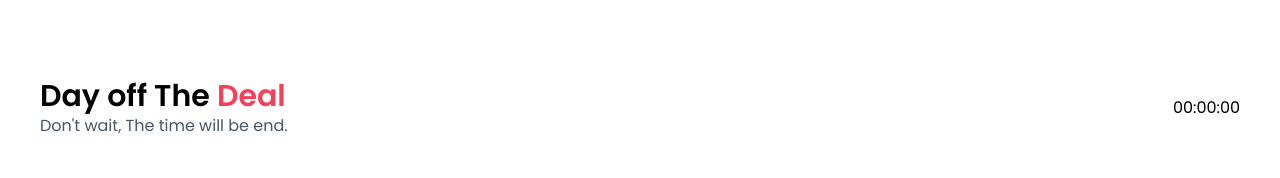
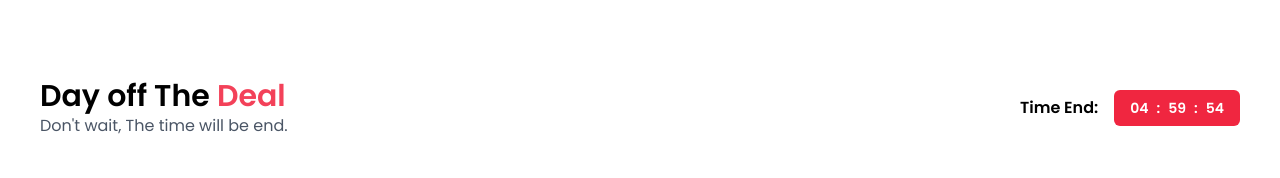
Before and after one commit to rehan606/EasyMart-Ecommerce-website, a React (Vite) app: page / in a window 1280 px wide. Shown: the part 2712-2890 px from the top of the page. Built offline with nearby package versions, Linux system fonts and the light colour scheme.

Commit message:
added Countdown timer in dayofthe deal section

```diff
--- /dev/null
+++ b/src/Components/CountDownTimer/Countdown.jsx
@@ -0,0 +1,38 @@
+import { useEffect, useState } from "react";
+
+const Countdown = ({ endTime }) => {
+  const calculateTimeLeft = () => {
+    const difference = new Date(endTime) - new Date();
+    if (difference <= 0) {
+      return { hours: 0, minutes: 0, seconds: 0 };
+    }
+
+    return {
+      hours: Math.floor((difference / (1000 * 60 * 60)) % 24),
+      minutes: Math.floor((difference / (1000 * 60)) % 60),
+      seconds: Math.floor((difference / 1000) % 60),
+    };
+  };
+
+  const [timeLeft, setTimeLeft] = useState(calculateTimeLeft());
+
+  useEffect(() => {
+    const timer = setInterval(() => {
+      setTimeLeft(calculateTimeLeft());
+    }, 1000);
+
+    return () => clearInterval(timer);
+  }, []);
+
+  const format = (num) => String(num).padStart(2, "0");
+
+  return (
+    <div className="flex items-center gap-2 text-white bg-[#F02640] px-4 py-2 rounded-md text-sm font-semibold">
+      <span>{format(timeLeft.hours)}</span>:
+      <span>{format(timeLeft.minutes)}</span>:
+      <span>{format(timeLeft.seconds)}</span>
+    </div>
+  );
+};
+
+export default Countdown;
--- a/src/Components/HomeComponents/DayofDeal.jsx
+++ b/src/Components/HomeComponents/DayofDeal.jsx
@@ -2,6 +2,7 @@ import React from 'react'
 import SectionTitle from '../SectionTitle/SectionTitle'
 import useData from '../../Hooks/useData';
 import ProductCard from '../ProductCard/ProductCard';
+import Countdown from '../CountDownTimer/Countdown';
 
 const DayofDeal = () => {
     const {products} = useData();
@@ -13,8 +14,9 @@ const DayofDeal = () => {
                     <SectionTitle title="Day off The" color="Deal"  subtitle=" Don't wait, The time will be end.   "/>
 
                     {/* Timer  */}
-                    <div>
-                        <h3>00:00:00</h3>
+                    <div className='flex items-center justify-center gap-4'>
+                        <h2 className="text-md font-semibold">Time End:</h2>
+                        <Countdown endTime={new Date().setHours(new Date().getHours() + 5)} />
                     </div>
                 </div>
 
--- a/src/Components/HomeComponents/Features.jsx
+++ b/src/Components/HomeComponents/Features.jsx
@@ -1,4 +1,5 @@
 import { FaShippingFast, FaHeadset, FaUndoAlt, FaLock } from "react-icons/fa";
+import SectionTitle from "../SectionTitle/SectionTitle";
 
 const Features = () => {
   const features = [
@@ -29,8 +30,15 @@ const Features = () => {
   ];
 
   return (
-    <section className="pb-16 pt-10 lg:pt-16">
+    <section className="pb-16 pt-10 ">
       <div className="container mx-auto px-4 md:px-10">
+
+        {/* Section Title */}
+        <div className="mb-10">
+            <SectionTitle title='Why Choose' color="us" subtitle=" Our Features " />
+        </div>
+
+
         <div className="grid grid-cols-1 sm:grid-cols-2 lg:grid-cols-4 gap-6 border border-zinc-200 p-4 rounded-md">
           {features.map((item) => (
             <div
```
